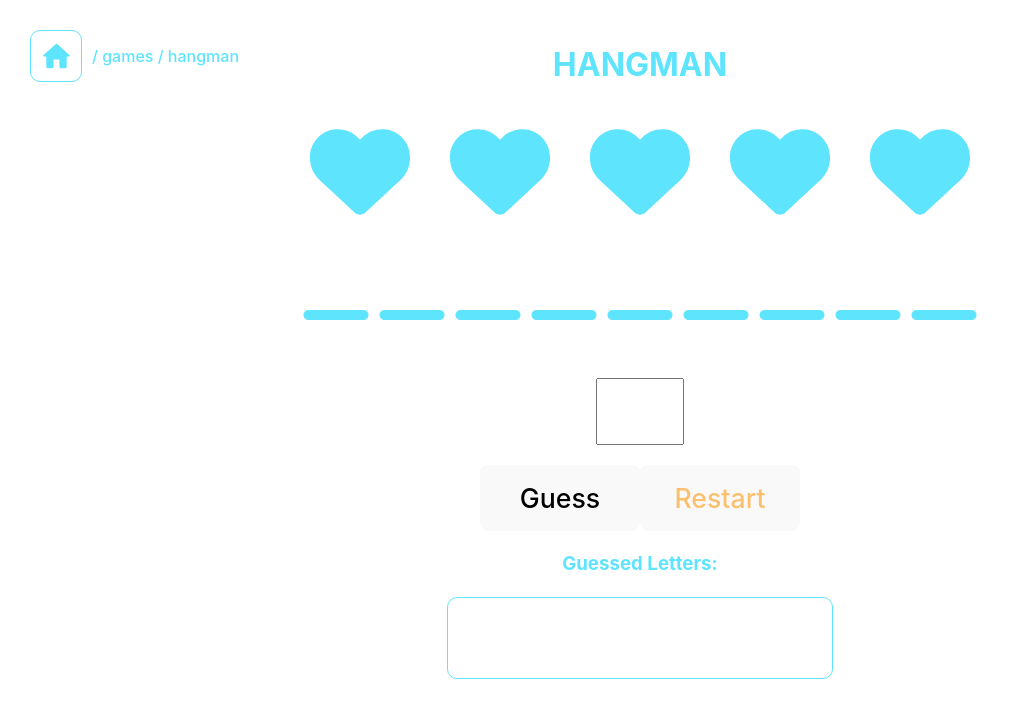
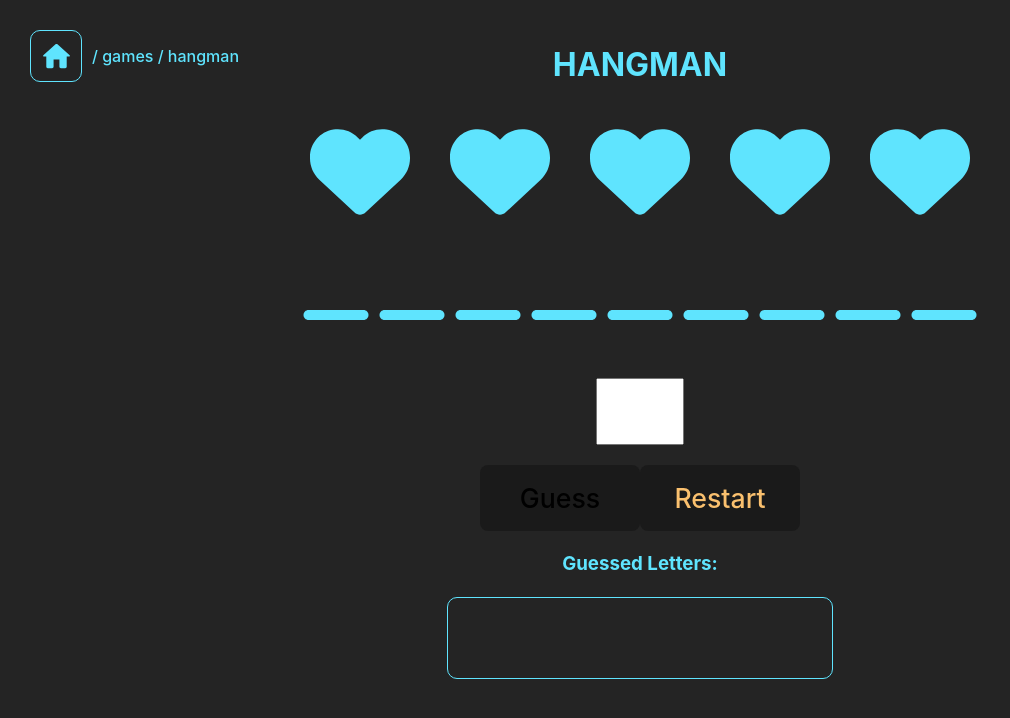
Before and after one commit to Cbain10/cleat-culture, a React (Vite) app: page /games/hangman in a window 1280 px wide. Shown: the top 718 px of the page, without its empty margins (0-1010 px from the left). Built offline with nearby package versions, Linux system fonts and the light colour scheme.

Commit message:
color vars

```diff
--- a/src/index.css
+++ b/src/index.css
@@ -11,6 +11,9 @@
   text-rendering: optimizeLegibility;
   -webkit-font-smoothing: antialiased;
   -moz-osx-font-smoothing: grayscale;
+
+  --primary-color: #5fe4fe;
+  --secondary-color: rgb(250, 192, 110);
 }
 
 a {
@@ -19,7 +22,7 @@ a {
   text-decoration: inherit;
 }
 a:hover {
-  color: #5fe4fe;
+  color: var(--primary-color);
 }
 
 body {
@@ -38,22 +41,9 @@ button {
   transition: border-color 0.25s;
 }
 button:hover {
-  border-color: #646cff;
+  border-color: var(--primary-color);
 }
 button:focus,
 button:focus-visible {
   outline: 4px auto -webkit-focus-ring-color;
 }
-
-@media (prefers-color-scheme: light) {
-  :root {
-    color: #213547;
-    background-color: #ffffff;
-  }
-  a:hover {
-    color: #747bff;
-  }
-  button {
-    background-color: #f9f9f9;
-  }
-}
--- a/src/views/gamesView/hangman/Hangman.css
+++ b/src/views/gamesView/hangman/Hangman.css
@@ -6,7 +6,7 @@
     align-items: center;
     justify-content: center;
 
-    color: #5fe4fe;
+    color: var(--primary-color);
 
     .hangman-title {
         position: absolute;
@@ -60,7 +60,7 @@
     .letters {
         width: 30vw;
         height: 10vh;
-        border: 1px solid #5fe4fe;
+        border: 1px solid var(--primary-color);
         border-radius: 10px;
         display: flex;
         justify-content: center;
--- a/src/views/terminalView/TerminalView.css
+++ b/src/views/terminalView/TerminalView.css
@@ -3,7 +3,7 @@ input:focus {outline:none!important;}
 .terminal-container {
     width: 100vw;
     height: 100vh;
-    color: #5fe4fe;
+    color: var(--primary-color);
     font-size: 14pt;
     font-family: monospace;
     padding: 8px;
@@ -17,11 +17,11 @@ input:focus {outline:none!important;}
     }
 
     .text-input {
-        caret-color: rgb(250, 192, 110);
+        caret-color: var(--secondary-color);
         /* caret-shape: block; */
         border: none;
         width: 200px;
-        color: rgb(250, 192, 110);
+        color: var(--secondary-color);
         font-size: 14pt;
         font-family: monospace;
         background: inherit;
@@ -35,7 +35,7 @@ input:focus {outline:none!important;}
 
     .help-command-text {
         display: inline;
-        color: rgb(250, 192, 110);
+        color: var(--secondary-color);
         width: 7%;
     }
     .help-description-text {
@@ -44,9 +44,9 @@ input:focus {outline:none!important;}
 }
 
 .previous-command {
-    color: rgb(250, 192, 110);
+    color: var(--secondary-color);
 }
 
 .highlight-text {
-    color: rgb(250, 192, 110);
+    color: var(--secondary-color);
 }
--- a/src/views/terminalView/TerminalView.tsx
+++ b/src/views/terminalView/TerminalView.tsx
@@ -33,7 +33,7 @@ export const TerminalView = () => {
         return (
             <>
                 {userInfo}
-                <span className='previous-command'>{command}</span>
+                <span className='highlight-text'>{command}</span>
             </>
         )
     }
```
